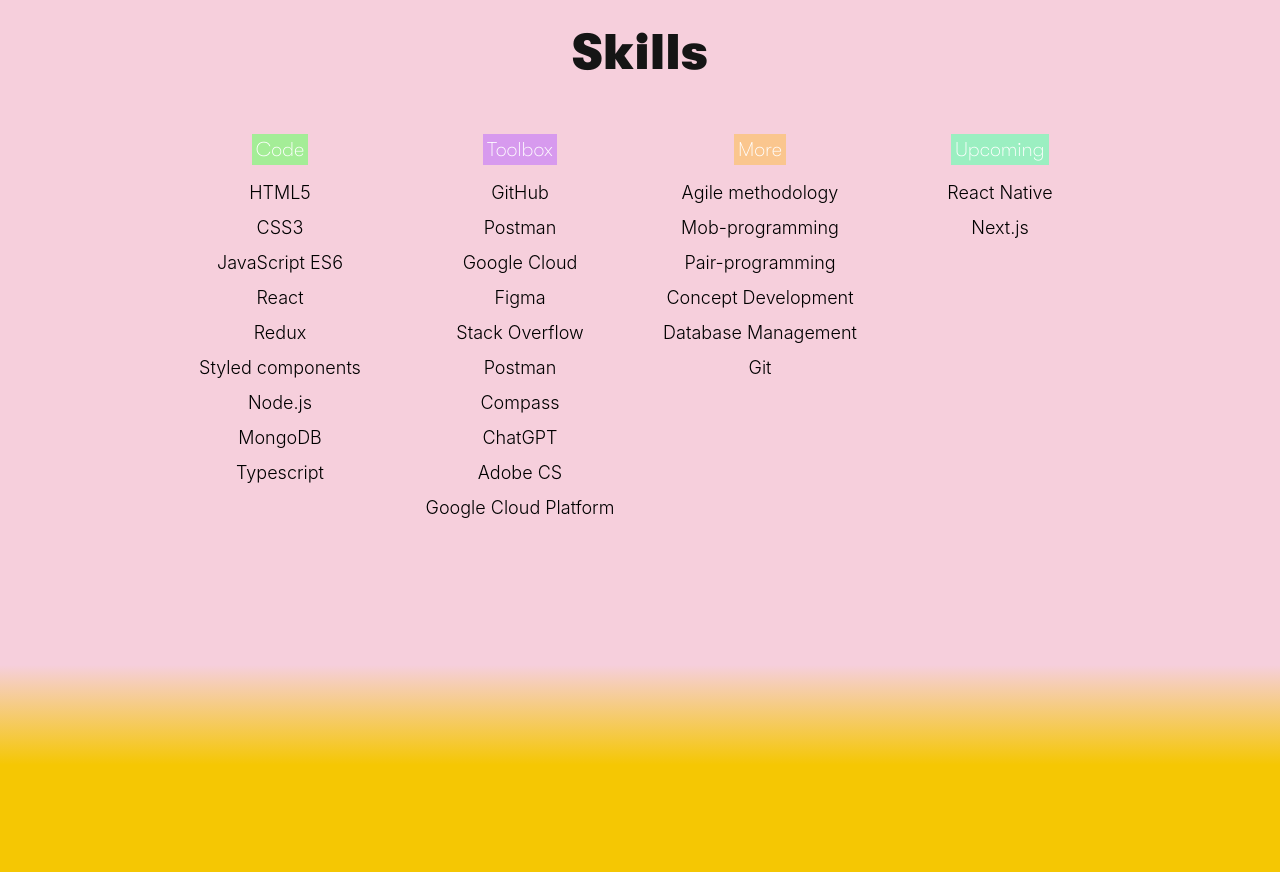
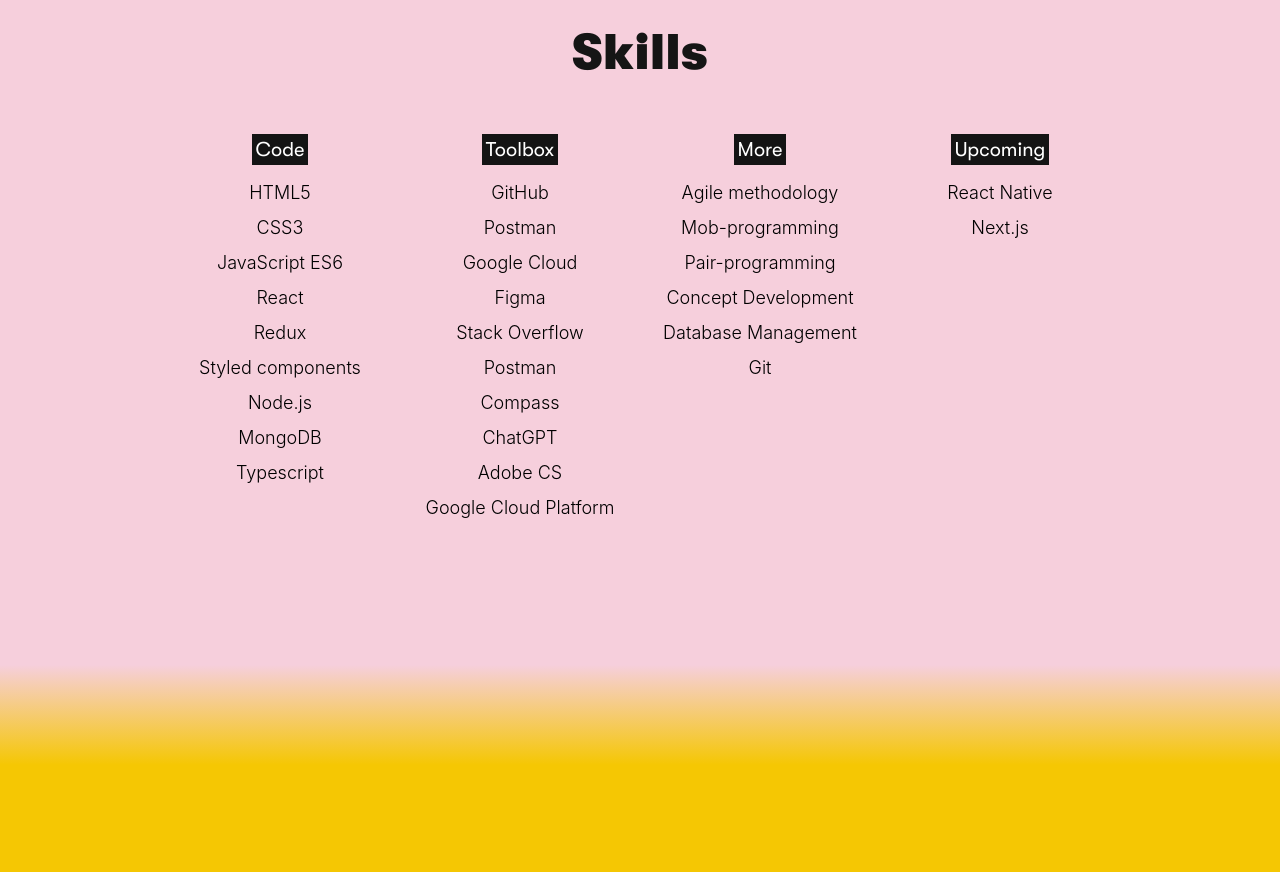
Before and after one commit to JohLeo/Portfolio, a React (Create React App) app: page / in a window 1280 px wide. Shown: the part 4140-5012 px from the top of the page. Built offline with nearby package versions, Linux system fonts and the light colour scheme.

Commit message:
color change on skills

```diff
--- a/src/components/Personal/Intro.js
+++ b/src/components/Personal/Intro.js
@@ -44,8 +44,9 @@
         I bring a deep understanding of customer interactions and
         user-focused design to my projects.<br />
         I find joy in crafting products that excel in both aesthetics and usability.<br />
-        As a curious problem solver, I embrace challenges and thrive in collaborative
-        environments to bring ideas and concepts to life. If you&apos;re looking for a
+        As a proactive and analytical problem solver, I embrace challenges and thrive
+        in collaborative environments to bring ideas and concepts to life.
+        If you&apos;re looking for a
         fresh perspective and a new team member, let&apos;s chat!
 
         </Paragraph>
--- a/src/components/skills.js
+++ b/src/components/skills.js
@@ -48,28 +48,32 @@
     display: inline-block;
     margin: 0 0 10px 0;
     color: #fff;
-    background: var(--codeSkill);
+    font-weight: 400;
+    background: var(--codeTag);
     padding: 4px;
 `
 export const SkillTool = styled.dt`
     display: inline-block;
     margin: 0 0 10px 0;
     color: #fff;
-    background: var(--codeTool);
+    font-weight: 400;
+    background: var(--codeTag);
     padding: 4px;
 `
 export const SkillMore = styled.dt`
     display: inline-block;
     margin: 0 0 10px 0;
     color: #fff;
-    background: var(--codeMore);
+    font-weight: 400;
+    background: var(--codeTag);
     padding: 4px;
 `
 export const SkillItem = styled.dt`
     display: inline-block;
     margin: 0 0 10px 0;
     color: #fff;
-    background: var(--codeUp);
+    font-weight: 400;
+    background: var(--codeTag);
     padding: 4px;
 `
 
```
